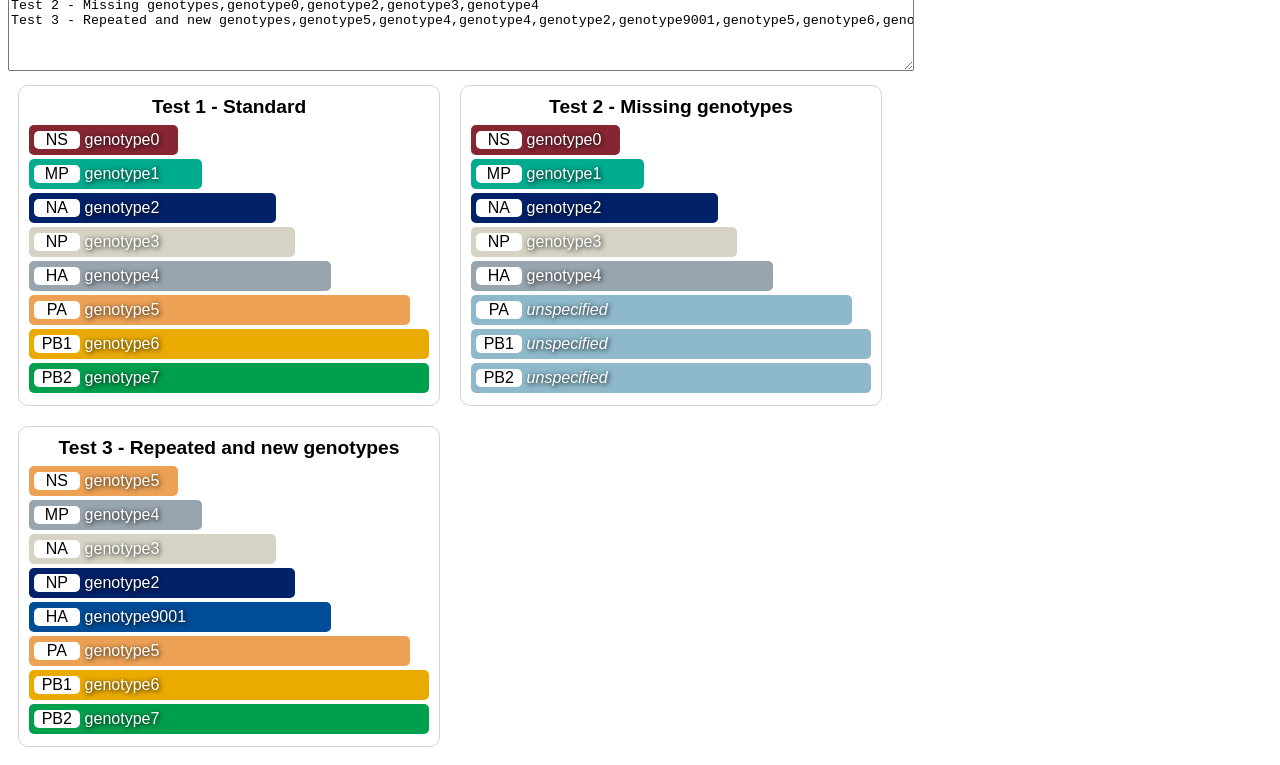
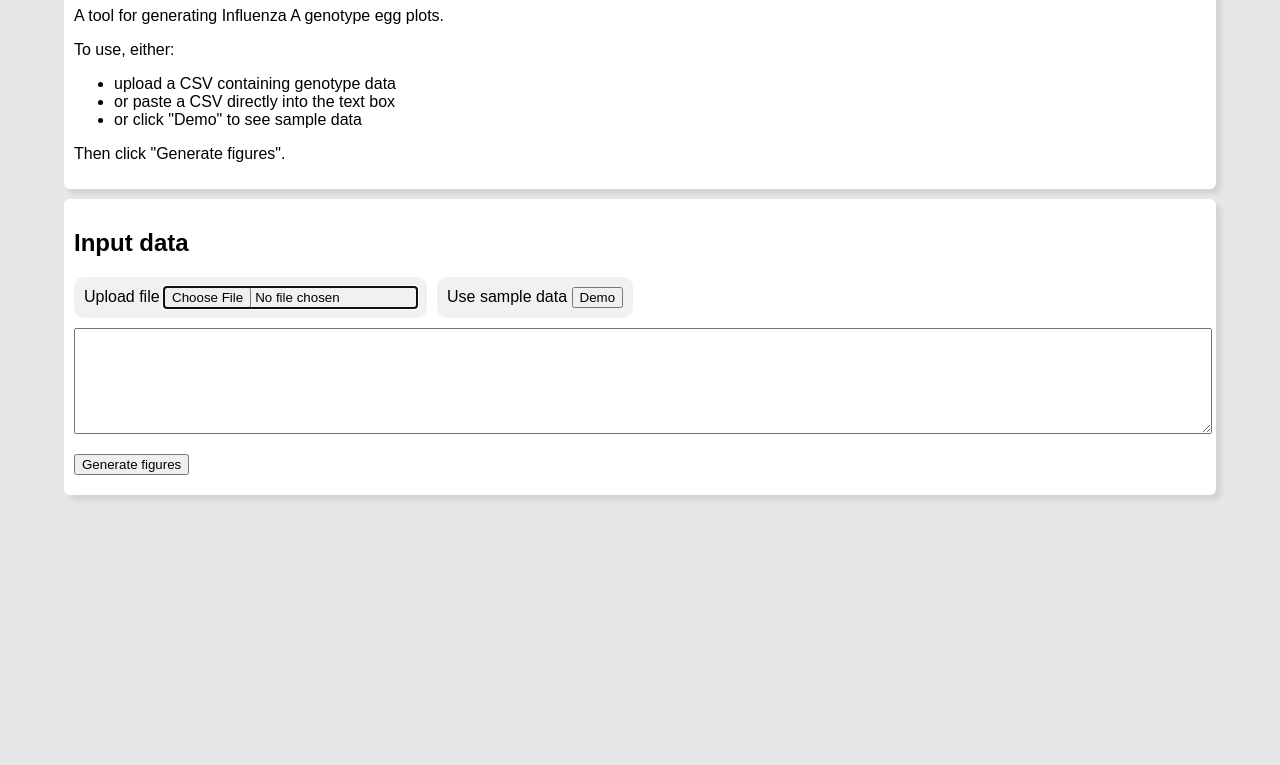
Before and after one commit to AshleyShalloe/tamago, a plain HTML site: page index.html in a window 1280 px wide. Shown: the part 103-868 px from the top of the page. After the commit the page ends 800 px from the top, so only its background shows below. Drawn offline with Linux system fonts and the light colour scheme.

Commit message:
csv upload works, some test data provided

```diff
--- a/index.html
+++ b/index.html
@@ -7,7 +7,28 @@
     <title>Tamago</title>
     <style>
         html {
-            font-family: Arial, sans-serif;
+            font-family: Arial, Helvetica, sans-serif;
+            background: #e6e7e8;
+        }
+
+        body {
+            margin: 0 auto;
+            max-width: 90vw;
+            display: flex;
+            flex-direction: column;
+            align-content: center;
+            justify-content: center;
+            margin-top: 20px;
+        }
+
+        .card {
+            background: white;
+            padding: 10px;
+            margin-bottom: 10px;
+            box-shadow: 5px 5px 5px lightgrey;
+            /* text-align: center; */
+            position: relative;
+            border-radius: 0.4em;
         }
 
         .geneSegmentsContainerContainer {
@@ -56,7 +77,7 @@
             text-shadow: 1px 1px 5px black;
         }
 
-        #meh {
+        #figureContainer {
             display: flex;
             flex-wrap: wrap;
         }
@@ -67,62 +88,64 @@
             margin-bottom: 5px;
         }
 
-        #testForm input {
-            width: 100px;
-        }
-
         #csvInputContainer textarea {
-            width: 900px;
+            width: 100%;
             height: 100px;
             white-space: pre;
             overflow-wrap: normal;
             overflow-x: scroll;
         }
+
+        #csvInputContainer {
+            display: flex;
+            flex-direction: column;
+            align-items: flex-start;
+        }
+
+        #csvInputContainer .toolboxSection {
+            background: #f1f1f1;
+            border-radius: 10px;
+            padding: 10px;
+            margin-right: 10px;
+        }
+
+        #csvInputContainer .toolbox {
+            display: flex;
+            width: 100%;
+            flex-direction: row;
+            align-items: center;
+            margin-bottom: 10px;
+        }
     </style>
 </head>
 
 <body>
+    <div id="introCard" class="card">
+        <h1>Tamago</h1>
+        <p>A tool for generating Influenza A genotype egg plots.</p>
+        <p>To use, either:
+        <ul>
+            <li>upload a CSV containing genotype data</li>
+            <li>or paste a CSV directly into the text box</li>
+            <li>or click "Demo" to see sample data</li>
+        </ul>
+        Then click "Generate figures".</p>
+    </div>
 
-<div id="csvInputContainer">
-        <h2>Input CSV</h2>
-        <textarea>Title,NS,MP,NA,NP,HA,PA,PB1,PB2
-Test 1 - Standard,genotype0,genotype1,genotype2,genotype3,genotype4,genotype5,genotype6,genotype7
-Test 2 - Missing genotypes,genotype0,genotype2,genotype3,genotype4
-Test 3 - Repeated and new genotypes,genotype5,genotype4,genotype4,genotype2,genotype9001,genotype5,genotype6,genotype7</textarea>
+    <div id="csvInputContainer" class="card">
+        <h2>Input data</h2>
+        <div class="toolbox">
+            <div class="toolboxSection">Upload file <input type="file" id="file" oninput='readInputFile()' autofocus />
+            </div>
+            <div class="toolboxSection">Use sample data <button onclick="addSampleCsvData()">Demo</button></div>
+        </div>
+        <textarea id="inputCsvTextarea"></textarea>
+        <button onclick=" parseCsvStringToFigures(document.getElementById('inputCsvTextarea').value)"
+            style="margin: 20px 0px 10px 0px">Generate figures</button>
     </div>
 
 
-    <div id="meh"></div>
-
-    <!-- <div id="testForm">
-        <table>
-            <tr>
-                <th>Figure title</th>
-                <th>NS</th>
-                <th>MP</th>
-                <th>NA</th>
-                <th>NP</th>
-                <th>HA</th>
-                <th>PA</th>
-                <th>PB1</th>
-                <th>PB2</th>
-                <th>Generate fig</th>
-            </tr>
-            <tr>
-                <td><input type="text" /></td>
-                <td><input type="text" /></td>
-                <td><input type="text" /></td>
-                <td><input type="text" /></td>
-                <td><input type="text" /></td>
-                <td><input type="text" /></td>
-                <td><input type="text" /></td>
-                <td><input type="text" /></td>
-                <td><input type="text" /></td>
-                <td style="text-align: center"><button
-                        onclick="parseCsvStringToFigures(getTestFormInputAsCsv())">Go</button></td>
-            </tr>
-        </table>
-    </div> -->
+    <div id="figureContainer" style="display: none" class="card"></div>
 </body>
 <script>
     'use strict'
@@ -188,19 +211,18 @@ Test 3 - Repeated and new genotypes,genotype5,genotype4,genotype4,genotype2,geno
         return inputColArray[idx % inputColArray.length]
     }
 
-    function getTestFormInputAsCsv() {
-        var header = [...document.getElementById("testForm").getElementsByTagName("th")].map(x => x.innerText)
-        var data = [...document.getElementById("testForm").getElementsByTagName("input")].map(x => x.value)
-        header.pop() // trash the last col
-
-        return `${header.join(",")}\n${data.join(",")}`
-    }
-
     function parseCsvStringToFigures(inputCsvString) {
-        var csvRows = inputCsvString.split("\n")
+        var csvRows = inputCsvString.trim().split("\n")
         var header = csvRows[0].split(",")
         var body = csvRows.slice(1)
 
+        // clear the figure container
+        figureContainerDiv.innerHTML = ""
+        // display the figure container if
+        // it isn't already visible
+        figureContainerDiv.style.display = 'flex'
+
+        // populate the figure container
         for (var row = 0; row < body.length; row++) {
             var rowData = body[row].split(",")
             var tempObj = {}
@@ -219,7 +241,7 @@ Test 3 - Repeated and new genotypes,genotype5,genotype4,genotype4,genotype2,geno
             }
 
             // add the thing to the DOM
-            mehDiv.appendChild(createEggDiagramElement(
+            figureContainerDiv.appendChild(createEggDiagramElement(
                 title,
                 tempObj,
                 pheColArray
@@ -227,6 +249,32 @@ Test 3 - Repeated and new genotypes,genotype5,genotype4,genotype4,genotype2,geno
         }
 
     }
+
+    function addSampleCsvData() {
+        var testData = "Title,NS,MP,NA,NP,HA,PA,PB1,PB2\nTest 1 - Standard,genotype0,genotype1,genotype2,genotype3,genotype4,genotype5,genotype6,genotype7\nTest 2 - Missing genotypes,genotype0,genotype2,genotype3,genotype4\nTest 3 - Repeated and new genotypes,genotype5,genotype4,genotype4,genotype2,genotype9001,genotype5,genotype6,genotype7\n" // deliberate blank row at the end
+        inputCsvTextarea.value = testData
+    }
+
+    function readInputFile() {
+        if (document.querySelector("#file").value == '') {
+            document.getElementById("encoded_result").value = 'No file selected'
+            return;
+        }
+
+        var file = document.querySelector("#file").files[0]
+        var csvTextarea = document.getElementById("inputCsvTextarea")
+        var reader = new FileReader()
+
+        reader.onload = function (e) {
+            csvTextarea.value = (e.target.result);
+        };
+        reader.onerror = function (e) {
+            csvTextarea.value = 'Error reading file';
+        };
+
+        reader.readAsText(file);
+    };
+
 
     // globals
     const geneOrderArray = ["NS", "MP", "NA", "NP", "HA", "PA", "PB1", "PB2"]
@@ -249,49 +297,10 @@ Test 3 - Repeated and new genotypes,genotype5,genotype4,genotype4,genotype2,geno
         "Rose": "#BC204B"
     };
     const pheColArray = [...Object.values(pheColours)]
-    const mehDiv = document.getElementById("meh")
+    const figureContainerDiv = document.getElementById("figureContainer")
 
     // init
     function init() {
-        mehDiv.appendChild(createEggDiagramElement(
-            "Test 1 - Standard",
-            {
-                "NS": "genotype0",
-                "MP": "genotype1",
-                "NA": "genotype2",
-                "NP": "genotype3",
-                "HA": "genotype4",
-                "PA": "genotype5",
-                "PB1": "genotype6",
-                "PB2": "genotype7"
-            },
-            pheColArray
-        ))
-        mehDiv.appendChild(createEggDiagramElement(
-            "Test 2 - Missing genotypes",
-            {
-                "NS": "genotype0",
-                "MP": "genotype1",
-                "NA": "genotype2",
-                "NP": "genotype3",
-                "HA": "genotype4",
-            },
-            pheColArray
-        ))
-        mehDiv.appendChild(createEggDiagramElement(
-            "Test 3 - Repeated and new genotypes",
-            {
-                "NS": "genotype5",
-                "MP": "genotype4",
-                "NA": "genotype3",
-                "NP": "genotype2",
-                "HA": "genotype9001",
-                "PA": "genotype5",
-                "PB1": "genotype6",
-                "PB2": "genotype7",
-            },
-            pheColArray
-        ))
     }
 
     init();
--- /dev/null
+++ b/testdata.csv
@@ -0,0 +1,4 @@
+Title,NS,MP,NA,NP,HA,PA,PB1,PB2
+CSV Upload Test 1 - Standard,genotype0,genotype1,genotype2,genotype3,genotype4,genotype5,genotype6,genotype7
+CSV Upload Test 2 - Missing genotypes,genotype0,genotype2,genotype3,genotype4
+CSV Upload Test 3 - Repeated and new genotypes,genotype5,genotype4,genotype4,genotype2,genotype9001,genotype5,genotype6,genotype7
```
